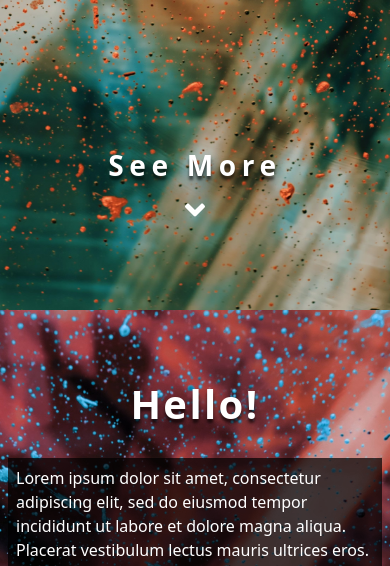
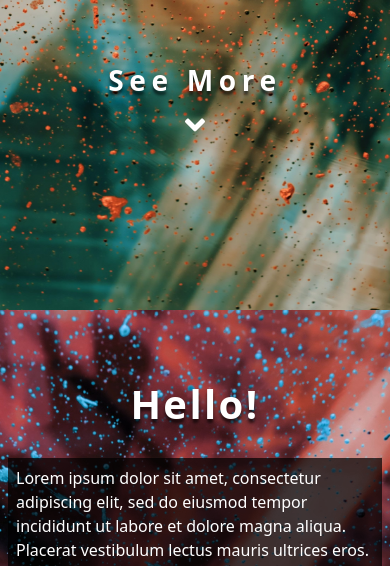
Before and after one commit to alexcarrengler/portfolio-alex-carr, a Gatsby site in the folder gatsby-portfolio/: page / in a window 390 px wide. Shown: the part 534-1100 px from the top of the page. Built offline with nearby package versions, Linux system fonts and the light colour scheme; Gatsby itself is replaced by a stand-in of ours.

Commit message:
🐛 fix info text position on mobile

```diff
--- a/gatsby-portfolio/src/pages/index.module.scss
+++ b/gatsby-portfolio/src/pages/index.module.scss
@@ -44,7 +44,7 @@
 .seeMoreWrapper {
 	position: absolute;
 	margin: 0 auto;
-	bottom: 10%;
+	bottom: 20%;
 	display: flex;
 	flex-direction: column;
 	justify-content: center;
@@ -102,6 +102,7 @@
 	}
 	.seeMoreWrapper{
 		font-size: 2rem;
+		bottom: 10%;
 	}
 	.infoIcon{
 		font-size: 2.5rem;
```
